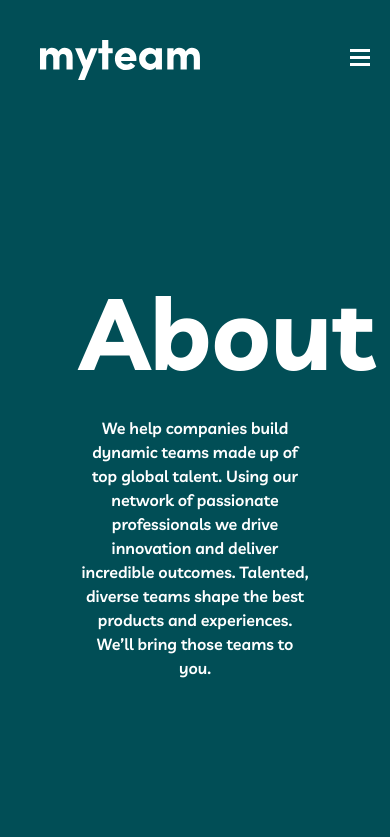
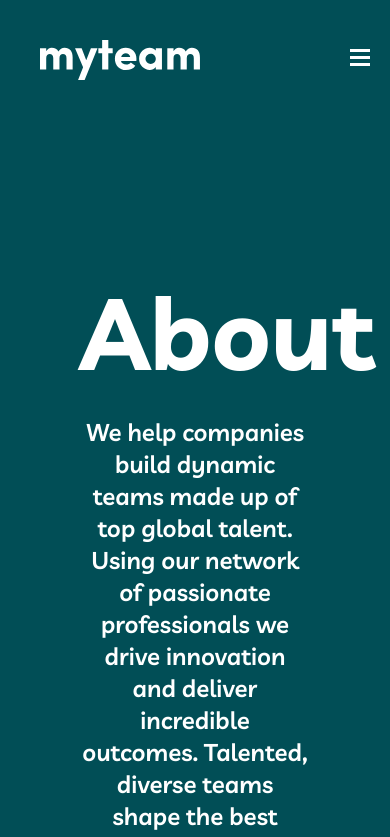
Before and after one commit to Najmaldin-ishag/My-team-multi-page-website, a React (Vite) app: page /about in a window 390 px wide. Shown: the top 837 px of the page. Built offline with nearby package versions, Linux system fonts and the light colour scheme.

Commit message:
Update Hero.jsx

```diff
--- a/src/AboutSection/Hero.jsx
+++ b/src/AboutSection/Hero.jsx
@@ -1,13 +1,13 @@
 const Hero = () => {
   return (
     <header className="w-full bg-primary-midnight-green p-20 relative">
-      <div className="grid grid-cols-2 justify-between items-center container gap-[2rem] max-sm:grid-cols-1 max-sm:py-20">
+      <div className="grid grid-cols-2 justify-between items-center container gap-[2rem] max-sm:grid-cols-1 max-sm:py-20 max-md:grid-cols-1 max-md:text-center">
         <h1 className="text-[100px] font-bold text-primary-white leading-[6.5rem] max-sm:text-center">
           About
         </h1>
         <div>
-          <div className=" h-1 w-[60px] bg-primary-light-coral mb-10 max-sm:hidden" />
-          <p className="font-semibold text-primary-white leading-small max-sm:text-center">
+          <div className=" h-1 w-[60px] bg-primary-light-coral mb-10 max-sm:hidden max-md:hidden " />
+          <p className="font-semibold text-primary-white leading-small max-sm:text-center max-md:text-2xl">
             We help companies build dynamic teams made up of top global talent.
             Using our network of passionate professionals we drive innovation
             and deliver incredible outcomes. Talented, diverse teams shape the
@@ -17,7 +17,7 @@ const Hero = () => {
         <img
           src="./assets/bg-pattern-about-1-mobile-nav-1.svg"
           alt="background image"
-          className="absolute bottom-0 -right-30 z-0 max-sm:hidden"
+          className="absolute bottom-0 -right-30 z-0 max-sm:hidden max-md:hidden lg:hidden"
         />
       </div>
     </header>
```
